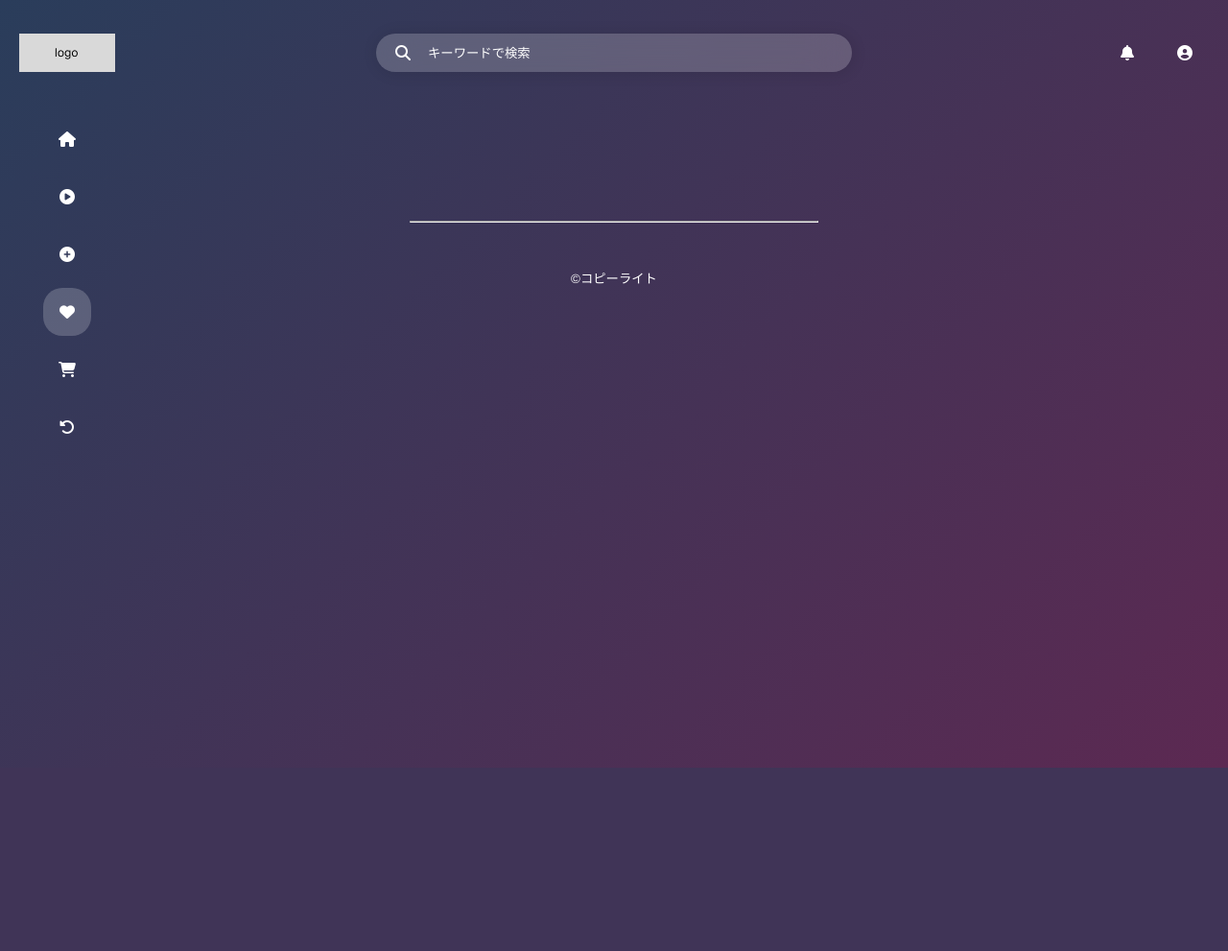
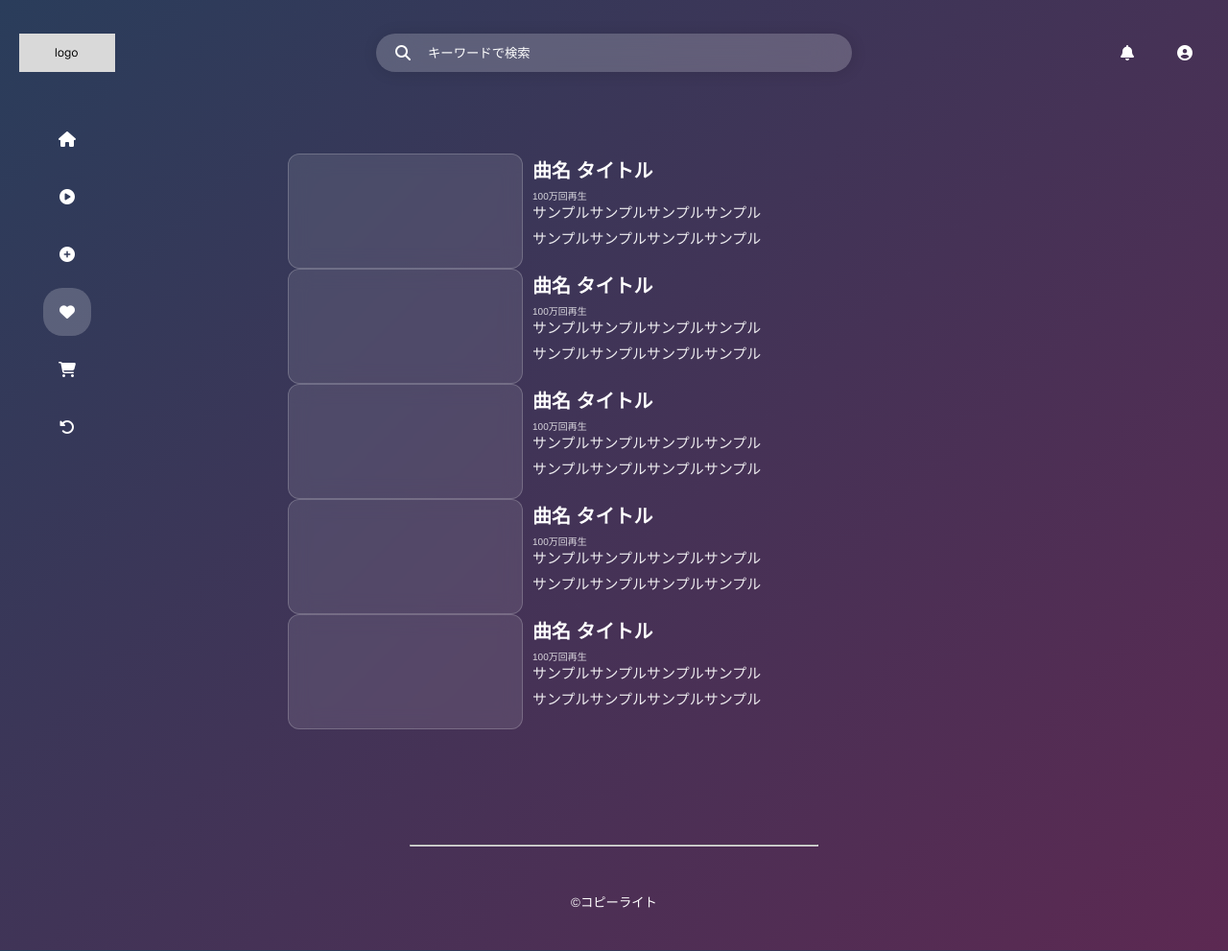
Before and after one commit to yozure420/HEW_2025, a Flask app: page /good in a window 1280 px wide. Shown: the whole page at 96% size. Before the commit the page ends 800 px from the top, so only its background shows below. Run offline with Flask 3, Linux system fonts and the light colour scheme; some libraries are stand-ins or nearby versions; some web fonts are replaced.

Commit message:
いいねページflask移行

```diff
--- /dev/null
+++ b/front/static/css/good.css
@@ -0,0 +1,105 @@
+/* * {
+  margin: 0;
+  padding: 0;
+  box-sizing: border-box;
+}
+
+body {
+  font-family: 'Segoe UI', Tahoma, Geneva, Verdana, sans-serif;
+  background: linear-gradient(135deg, #1e3c72 0%, #2a5298 50%, #3d1a78 100%);
+  min-height: 100vh;
+  color: #fff;
+} */
+
+.search-bar {
+  position: relative;
+  max-width: 400px;
+  margin: 0 auto 40px;
+
+  span {
+    position: absolute;
+    left: 18px;
+    top: 50%;
+    transform: translateY(-50%);
+    font-size: 18px;
+    color: #666;
+    pointer-events: none;
+  }
+
+  input {
+    width: 100%;
+    padding: 15px 20px 15px 50px;
+    font-size: 16px;
+    border: none;
+    border-radius: 25px;
+    background: rgba(255, 255, 255, .9);
+    backdrop-filter: blur(15px);
+    outline: none;
+    transition: .3s;
+    color: #333;
+  }
+
+  input:focus {
+    background: #fff;
+    box-shadow: 0 0 20px rgba(255, 255, 255, .3);
+  }
+
+  input::placeholder {
+    color: #666;
+  }
+}
+
+main {
+  display: flex;
+  width: 500px;
+  margin: 50px 0 0 300px;
+  flex-direction: column;
+  gap: 20px;
+
+  .same {
+    height: 120px;
+    display: flex;
+    align-items: stretch;
+  }
+
+  .card {
+    width: 50%;
+    border-radius: 12px;
+    border: 1px solid rgba(255, 255, 255, .2);
+    backdrop-filter: blur(10px);
+    background: rgba(255, 255, 255, .1);
+    transition: .3s;
+  }
+
+  .card:hover {
+    background: rgba(255, 255, 255, .15);
+    transform: translateY(-2px);
+    box-shadow: 0 8px 25px rgba(0, 0, 0, .2);
+  }
+
+  .content-info {
+    width: 50%;
+    margin-left: 10px;
+    font-size: 10px;
+
+    .title-section {
+      height: 40%;
+
+      h2 {
+        font-size: 20px;
+        color: #fff;
+      }
+
+      p {
+        color: rgba(255, 255, 255, .8);
+      }
+    }
+
+    .sample-content p {
+      color: rgba(255, 255, 255, .9);
+      font-size: 15px;
+    }
+  }
+}
+
+/* ****************************************************************************************************************************** */
--- /dev/null
+++ b/front/static/css/popUp.css
@@ -0,0 +1,51 @@
+/* スプリット表示用の変数 */
+:root{
+  --panel-gap: 24px;     /* main とパネルの隙間 */
+  --main-w: 500px;       /* JSで上書き */
+  --main-h: 400px;       /* JSで上書き */
+}
+
+/* 分割表示時、スクロール固定 */
+body.split-open { overflow: hidden; }
+
+/* 分割表示時の main を画面中央基準に左側へ固定配置 */
+body.split-open main{
+  position: fixed;
+  z-index: 1000;
+  /* 既存のレイアウトを一時無効化して中央演出 */
+  margin: 0 !important;
+  left: calc(50% - var(--panel-gap)/2 - var(--main-w));
+  top: 50%;
+  width: var(--main-w);
+  height: var(--main-h);
+  transform: translateY(-50%);
+  /* 背景と馴染ませるため任意の影 */
+  box-shadow: 0 8px 25px rgba(0,0,0,.25);
+  border-radius: 12px;
+  background: transparent;
+}
+
+/* 右側に出す同サイズのパネル */
+.side-panel{
+  position: fixed;
+  z-index: 999;
+  left: calc(50% + var(--panel-gap)/2);
+  top: 50%;
+  width: var(--main-w);
+  height: var(--main-h);
+  transform: translate(20px, -50%); /* 初期は少し右に置いてフェードイン */
+  opacity: 0;
+  border-radius: 12px;
+  border: 1px solid rgba(255,255,255,.2);
+  backdrop-filter: blur(10px);
+  background: rgba(255,255,255,.1);
+  box-shadow: 0 8px 25px rgba(0,0,0,.25);
+  transition: transform .35s ease, opacity .35s ease;
+  overflow: auto;
+}
+
+/* 分割表示が有効になったらパネルを所定位置へ */
+body.split-open .side-panel{
+  transform: translate(0, -50%);
+  opacity: 1;
+}
--- /dev/null
+++ b/front/static/js/good.js
@@ -0,0 +1,61 @@
+// 分割表示を開始（既に表示中なら何もしない）
+function openSplitView() {
+  if (document.body.classList.contains('split-open')) return;
+
+  const main = document.querySelector('main');
+  if (!main) return;
+
+  // main の実サイズを取得し、画面に収まるようにクランプ
+  const rect = main.getBoundingClientRect();
+  const padding = 24; // 画面端の余白
+  const maxW = Math.min(rect.width, window.innerWidth - padding * 2);
+  const maxH = Math.min(rect.height, window.innerHeight - padding * 2);
+
+  // CSS変数を更新（:root に設定）
+  const rootStyle = document.documentElement.style;
+  rootStyle.setProperty('--main-w', `${Math.max(240, Math.floor(maxW))}px`);
+  rootStyle.setProperty('--main-h', `${Math.max(200, Math.floor(maxH))}px`);
+
+  // 右側パネルを生成（未作成の場合）
+  let panel = document.querySelector('.side-panel');
+  if (!panel) {
+    panel = document.createElement('div');
+    panel.className = 'side-panel';
+    panel.innerHTML = `
+      <div style="padding:16px 18px;">
+        <h3 style="margin:0 0 8px;font-size:18px;">詳細</h3>
+        <p style="margin:0;color:rgba(255,255,255,.85);font-size:14px;">
+          ここに右側パネルの内容を入れてください。
+        </p>
+      </div>`;
+    document.body.appendChild(panel);
+    // レイアウト確定のため強制リフロー
+    panel.getBoundingClientRect();
+  }
+
+  // 分割表示を有効化
+  document.body.classList.add('split-open');
+}
+
+// リサイズ時もサイズを保つ
+function updateSplitSizeOnResize() {
+  if (!document.body.classList.contains('split-open')) return;
+  const main = document.querySelector('main');
+  if (!main) return;
+  const rect = main.getBoundingClientRect();
+  const padding = 24;
+  const maxW = Math.min(rect.width, window.innerWidth - padding * 2);
+  const maxH = Math.min(rect.height, window.innerHeight - padding * 2);
+  const rootStyle = document.documentElement.style;
+  rootStyle.setProperty('--main-w', `${Math.max(240, Math.floor(maxW))}px`);
+  rootStyle.setProperty('--main-h', `${Math.max(200, Math.floor(maxH))}px`);
+}
+
+// .content-info をクリックで開始
+document.addEventListener('click', (e) => {
+  const ci = e.target.closest('.content-info');
+  if (ci) openSplitView();
+});
+
+// ウィンドウサイズ変化に追従
+window.addEventListener('resize', updateSplitSizeOnResize);
--- a/front/templates/good.html
+++ b/front/templates/good.html
@@ -4,8 +4,32 @@
 {% block title %}Good{% endblock %}
 
 {# headに追加要素あれば #}
-{% block head_extra %}{% endblock %}
+{% block head_extra %}
+<link rel="stylesheet" href="{{ url_for('static', filename='css/good.css') }}">
+<link rel="stylesheet" href="{{ url_for('static', filename='css/popUp.css') }}">
+{% endblock %}
 
 {# 中身 #}
 {% block content %}
+
+{% for i in range(5) %}
+    <div class="same">
+        <div class="card"></div>
+        <div class="content-info">
+            <div class="title-section">
+                <h2>曲名 タイトル</h2>
+                <p>100万回再生</p>
+            </div>
+            <div class="sample-content">
+                <p>サンプルサンプルサンプルサンプル
+                    <br>サンプルサンプルサンプルサンプル
+                </p>
+            </div>
+        </div>
+    </div>
+{% endfor %}
+
+<!-- JS -->
+<script src="{{ url_for('static', filename='js/good.js') }}"></script>
+
 {% endblock %}
```
